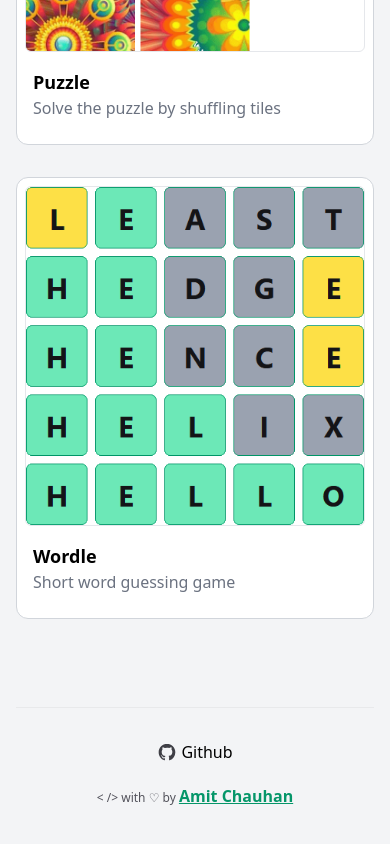
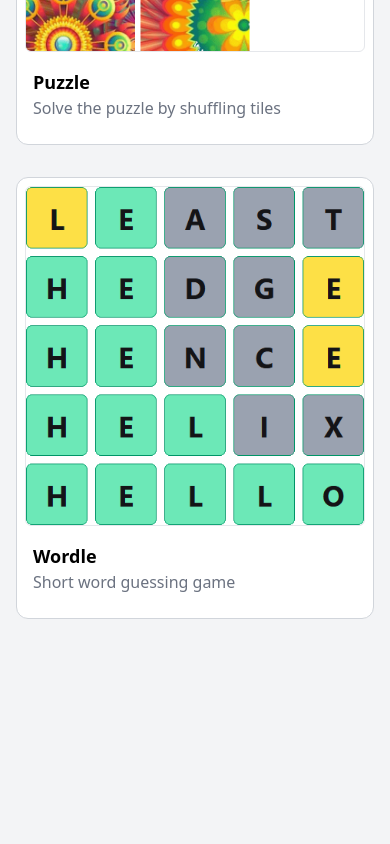
Before and after one commit to Legend0619/ManyGames, a React (Vite) app: page / in a window 390 px wide. Shown: the part 892-1736 px from the top of the page. After the commit the page ends 1599 px from the top, so only its background shows below. Built offline with nearby package versions, Linux system fonts and the light colour scheme.

Commit message:
hide footer on mobile

```diff
--- a/src/layout/GameLayout/Footer.tsx
+++ b/src/layout/GameLayout/Footer.tsx
@@ -2,7 +2,7 @@ import GithubLogo from "../../assets/icons/GithubLogo";
 
 export default function Footer() {
   return (
-    <footer className="space-y-10 pb-10">
+    <footer className="hidden space-y-10 pb-10 lg:block">
       <div className="flex flex-col items-center justify-between gap-5 border-t border-zinc-900/5 pt-8 dark:border-white/5 sm:flex-row">
         <div className="flex gap-4">
           <a
```
